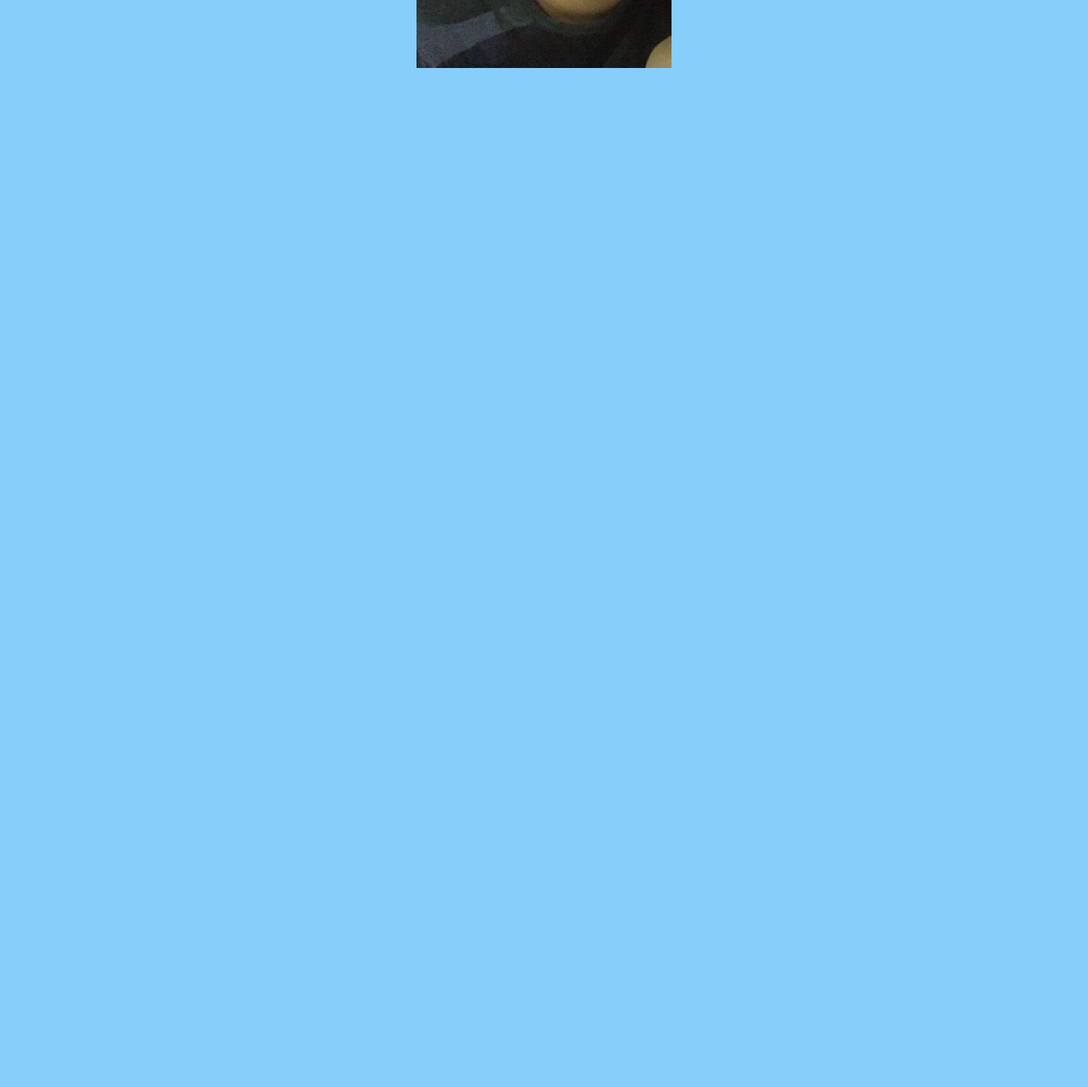
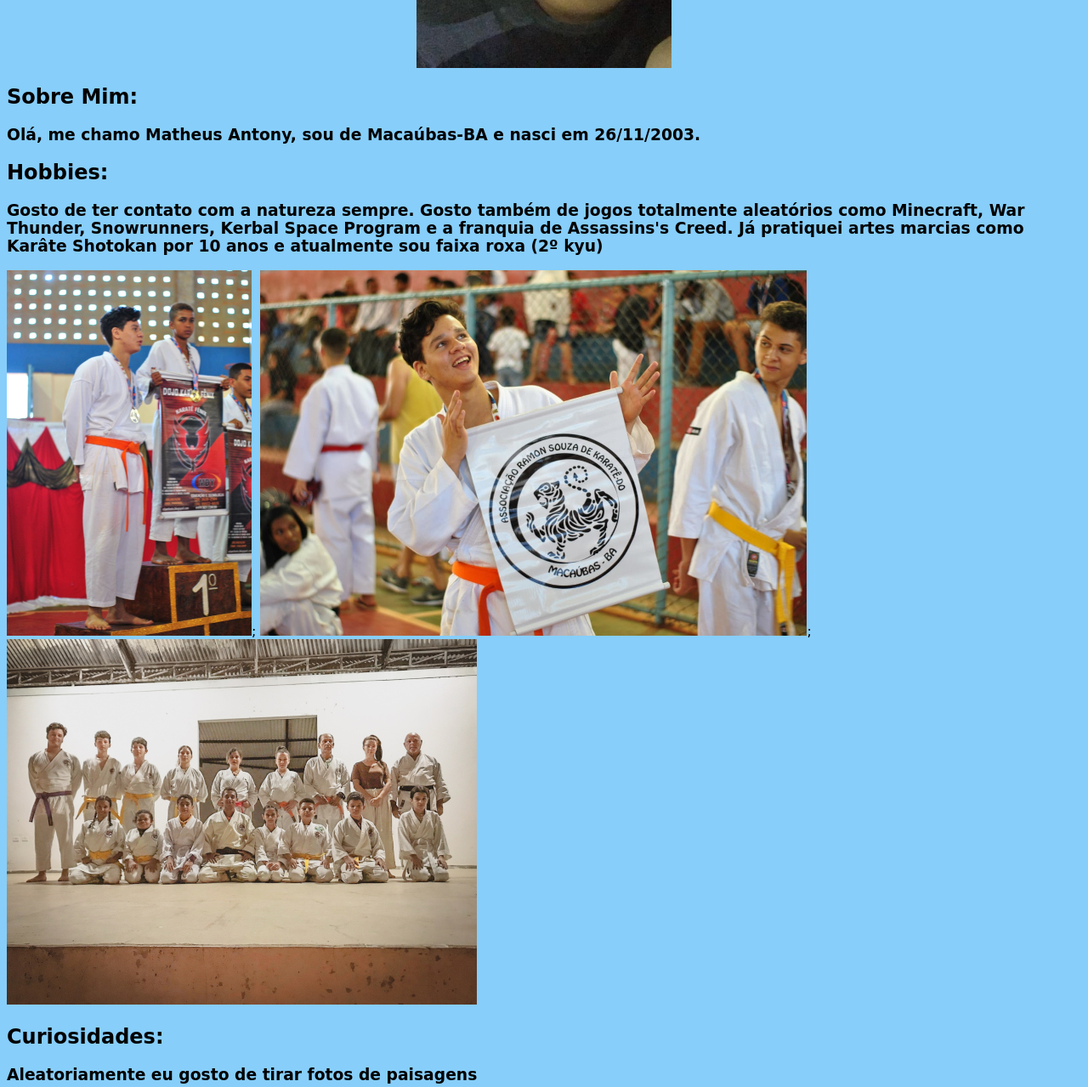
Before and after one commit to zAlphazz/Sobre-Mim-Matheus-Antony, a plain HTML site: page Site/index.html in a window 1280 px wide. Shown: the part 464-1743 px from the top of the page at 85% size. Before the commit the page ends 800 px from the top, so only its background shows below. Drawn offline with Linux system fonts and the light colour scheme.

Commit message:
Adicionei fotos

```diff
--- a/Site/index.html
+++ b/Site/index.html
@@ -9,15 +9,12 @@
 
 
 <style>
-   /* * {height: 100%;}
-
-
-    background-image:linear-gradient ( blue,white); */
-     body{
+    body{
         background-color: lightskyblue;
         font-family:cursive;
 }
-    h1
+
+h1
 {
     text-align: center;
     background-color: rgb(55, 173, 247);
@@ -30,8 +27,6 @@
 
 </style>
 
-
-
 </head>
 <body>
     <div>
@@ -41,5 +36,14 @@
     <div id="dov">
     <img src="imagens/Matheus-300.jpeg" alt="Foto do pai, né">
     </div>
+    <h2>Sobre Mim:</h2>
+    <h3>Olá, me chamo Matheus Antony, sou de Macaúbas-BA e nasci em 26/11/2003.</h3>
+    <h2>Hobbies:</h2>
+    <h3>Gosto de ter contato com a natureza sempre. Gosto também de jogos totalmente aleatórios como Minecraft, War Thunder, Snowrunners, Kerbal Space Program e a franquia de Assassins's Creed. Já pratiquei artes marcias como Karâte Shotokan por 10 anos e atualmente sou faixa roxa (2º kyu) </h3>
+    <img src="imagens/y.jpeg" alt="">; <img src="imagens/f.jpeg" alt="">; <img src="imagens/r.jpeg" alt="">
+    <h2>Curiosidades:</h2>
+    <h3>Aleatoriamente eu gosto de tirar fotos de paisagens</h3>
+
+
 </body>
 </html>
```
Also changed, not shown: Site/imagens/Pessoal-500.jpeg (added), Site/imagens/Podium-300.jpeg (added), Site/imagens/WhatsApp Image 2023-05-04 at 12.11.06 PM.jpeg (added), Site/imagens/WhatsApp Image 2023-05-04 at 12.11.07 PM.jpeg (added), Site/imagens/WhatsApp Image 2023-05-04 at 12.25.15 PM.jpeg (added), Site/imagens/d.jpeg (added), Site/imagens/f.jpeg (added), Site/imagens/feat jão-300 de altura.jpeg (added), Site/imagens/feat jão-300.jpeg (added), Site/imagens/feat jão-449 de altura.jpeg (added), Site/imagens/r.jpeg (added), Site/imagens/s.jpeg (added), Site/imagens/t.jpeg (added), Site/imagens/y.jpeg (added).
